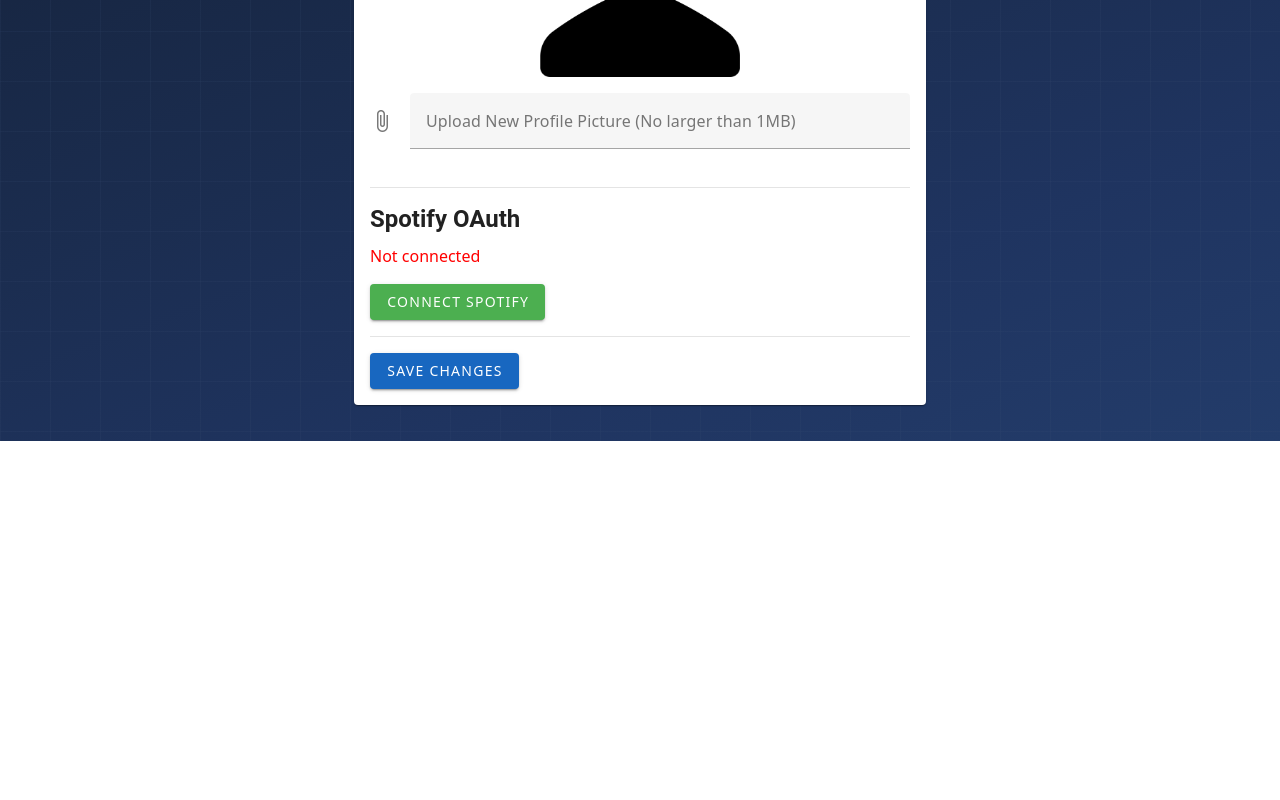
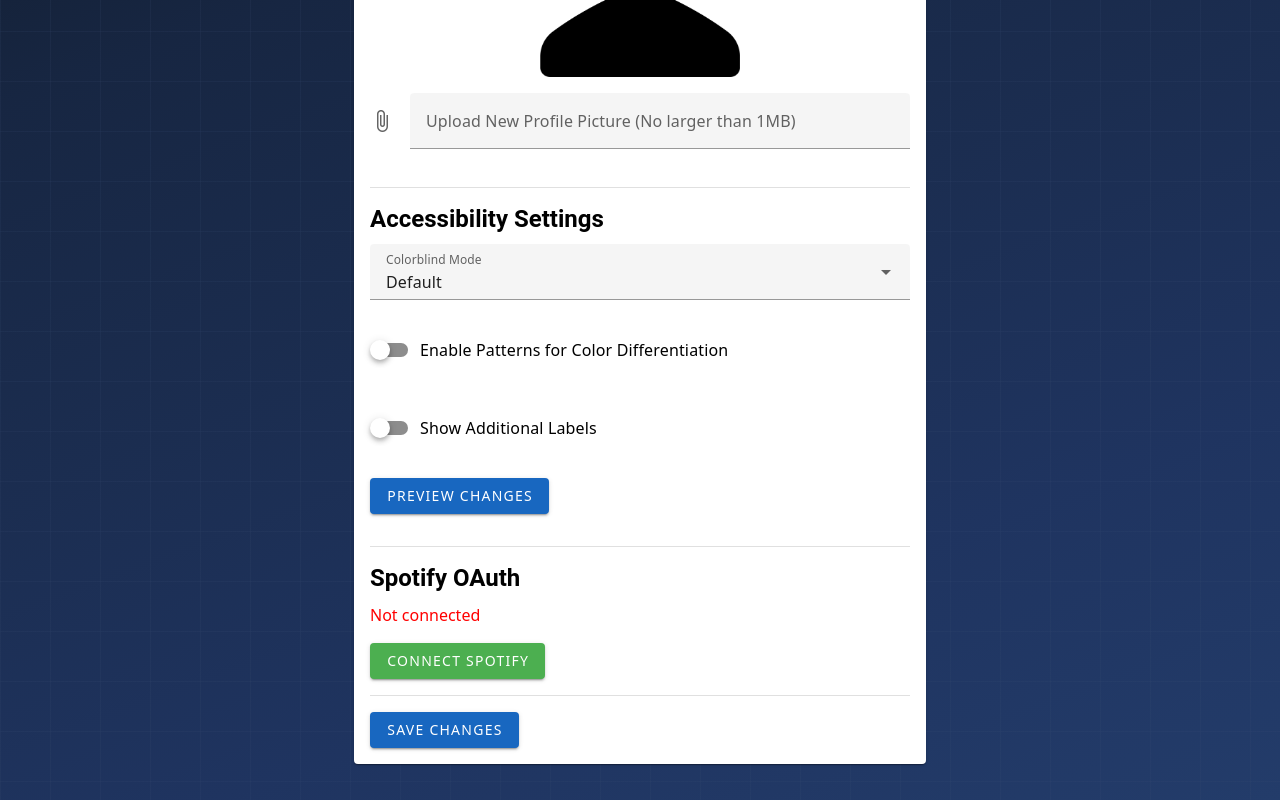
Before and after one commit to lblack00/interactive-music-db, a Vue app in the folder client/: page /user-settings in a window 1280 px wide. Shown: the part 669-1469 px from the top of the page. Before the commit the page ends 1110 px from the top, so only its background shows below. Built offline with nearby package versions, Linux system fonts and the light colour scheme; no server answers.

Commit message:
Accessibility Settings Working

```diff
--- a/client/src/App.vue
+++ b/client/src/App.vue
@@ -1,8 +1,66 @@
 <!-- This file was generated by npm create vue -->
 <template>
-  <RouterView />
+	<div id="app" :class="accessibilityClasses">
+		<RouterView />
+	</div>
 </template>
 
 <script setup>
-import { RouterView } from 'vue-router'
+	import { RouterView } from "vue-router";
+	import { ref, computed, onMounted, watch } from "vue";
+
+	const colorblindMode = ref(
+		localStorage.getItem("colorblindMode") || "Default"
+	);
+	const enablePatterns = ref(localStorage.getItem("enablePatterns") === "true");
+	const showLabels = ref(localStorage.getItem("showLabels") === "true");
+
+	const accessibilityClasses = computed(() => {
+		const classes = [];
+
+		// Add colorblind class
+		switch (colorblindMode.value) {
+			case "Default":
+				// No class needed for default mode
+				break;
+			case "Red-Blind (Protanopia)":
+				classes.push("protanopia");
+				break;
+			case "Green-Blind (Deuteranopia)":
+				classes.push("deuteranopia");
+				break;
+			case "Blue-Blind (Tritanopia)":
+				classes.push("tritanopia");
+				break;
+			case "Grayscale (achromatopsia)":
+				classes.push("achromatopsia");
+				break;
+			case "High Contrast":
+				classes.push("high-contrast");
+				break;
+		}
+
+		// Add additional classes
+		if (enablePatterns.value) classes.push("enable-patterns");
+		if (showLabels.value) classes.push("show-labels");
+
+		return classes;
+	});
+
+	// Watch for changes in localStorage
+	onMounted(() => {
+		window.addEventListener("storage", (e) => {
+			if (e.key === "colorblindMode") {
+				colorblindMode.value = e.newValue;
+			} else if (e.key === "enablePatterns") {
+				enablePatterns.value = e.newValue === "true";
+			} else if (e.key === "showLabels") {
+				showLabels.value = e.newValue === "true";
+			}
+		});
+	});
 </script>
+
+<style>
+	@import "./assets/accessibility.css";
+</style>
--- a/client/src/assets/accessibility.css
+++ b/client/src/assets/accessibility.css
@@ -1,42 +1,140 @@
+/* Base color variables */
+:root {
+	/* Default theme colors */
+	--primary-color: #1976d2;
+	--secondary-color: #424242;
+	--background-color: #ffffff;
+	--text-color: #000000;
+	--link-color: #2196f3;
+}
+
 /* Protanopia (Red-Blind) */
-body.protanopia {
-	filter: url("#protanopia-filter") !important;
+.protanopia {
+	--primary-color: #74a8d2;
+	--secondary-color: #6b6b6b;
+	--link-color: #74a8d2;
+	background-color: var(--background-color);
+	color: var(--text-color);
+}
+
+.protanopia .v-btn.v-btn--elevated {
+	background-color: var(--primary-color) !important;
+	color: white !important;
 }
 
 /* Deuteranopia (Green-Blind) */
-body.deuteranopia {
-	filter: url("#deuteranopia-filter") !important;
+.deuteranopia {
+	--primary-color: #7aa6d9;
+	--secondary-color: #6b6b6b;
+	--link-color: #7aa6d9;
+	background-color: var(--background-color);
+	color: var(--text-color);
+}
+
+.deuteranopia .v-btn.v-btn--elevated {
+	background-color: var(--primary-color) !important;
+	color: white !important;
 }
 
 /* Tritanopia (Blue-Blind) */
-body.tritanopia {
-	filter: url("#tritanopia-filter") !important;
+.tritanopia {
+	--primary-color: #d2741f;
+	--secondary-color: #6b6b6b;
+	--link-color: #d2741f;
+	background-color: var(--background-color);
+	color: var(--text-color);
 }
 
-/* Achromatopsia (Monochromacy) */
-body.achromatopsia {
+.tritanopia .v-btn.v-btn--elevated {
+	background-color: var(--primary-color) !important;
+	color: white !important;
+}
+
+/* Achromatopsia (Grayscale) */
+.achromatopsia {
+	--primary-color: #666666;
+	--secondary-color: #444444;
+	--link-color: #666666;
+	--background-color: #ffffff;
+	--text-color: #000000;
 	filter: grayscale(100%) !important;
 }
 
-/* High Contrast Mode */
-body.high-contrast {
-	filter: contrast(150%);
-	background-color: #000 !important;
-	color: #fff !important;
+/* High Contrast */
+.high-contrast {
+	--primary-color: #ffffff;
+	--secondary-color: #ffffff;
+	--background-color: #000000;
+	--text-color: #ffffff;
+	--link-color: #ffffff;
+	background-color: var(--background-color) !important;
+	color: var(--text-color) !important;
 }
 
-/* Additional high contrast styles for Vuetify components */
-body.high-contrast .v-card {
-	background-color: #222 !important;
-	color: #fff !important;
+.high-contrast .v-card {
+	background-color: #222222 !important;
+	border: 2px solid white !important;
 }
 
-body.high-contrast .v-btn:not(.v-btn--text):not(.v-btn--outlined) {
-	background-color: #fff !important;
-	color: #000 !important;
-	border: 2px solid #fff !important;
+.high-contrast .v-btn.v-btn--elevated {
+	background-color: white !important;
+	color: black !important;
+	border: 2px solid white !important;
 }
-/* For screen readers only - visually hidden but accessible to screen readers */
+
+/* Enable Patterns for Color Differentiation */
+.enable-patterns .v-btn.v-btn--elevated {
+	background-image: repeating-linear-gradient(
+		45deg,
+		transparent,
+		transparent 10px,
+		rgba(255, 255, 255, 0.1) 10px,
+		rgba(255, 255, 255, 0.1) 20px
+	);
+}
+
+.enable-patterns .v-card {
+	background-image: repeating-linear-gradient(
+		45deg,
+		transparent,
+		transparent 10px,
+		rgba(255, 255, 255, 0.05) 10px,
+		rgba(255, 255, 255, 0.05) 20px
+	);
+}
+
+/* Show Additional Labels */
+.show-labels .v-btn {
+	position: relative;
+}
+
+.show-labels .v-btn::after {
+	content: attr(aria-label);
+	position: absolute;
+	bottom: -20px;
+	left: 50%;
+	transform: translateX(-50%);
+	background: rgba(0, 0, 0, 0.8);
+	color: white;
+	padding: 2px 6px;
+	border-radius: 4px;
+	font-size: 12px;
+	white-space: nowrap;
+	z-index: 1000;
+}
+
+/* Apply color variables to Vuetify components */
+.v-btn.v-btn--elevated {
+	background-color: var(--primary-color);
+	color: white;
+}
+
+.v-card {
+	background-color: var(--background-color);
+	color: var(--text-color);
+}
+
+/* For screen readers only */
 .sr-only {
 	position: absolute;
 	width: 1px;
--- a/client/src/components/UserSettings.vue
+++ b/client/src/components/UserSettings.vue
@@ -1,5 +1,14 @@
 <template>
-	<div class="grid-container">
+	<div
+		class="grid-container"
+		:class="[
+			colorblindClass,
+			{
+				'enable-patterns': enablePatterns,
+				'show-labels': showLabels,
+			},
+		]"
+	>
 		<div class="content">
 			<header role="navigation">
 				<Navbar />
@@ -76,6 +85,50 @@
 
 								<v-divider class="my-4"></v-divider>
 
+								<h2 class="text-h5 font-weight-bold mb-2">
+									Accessibility Settings
+								</h2>
+
+								<!-- Colorblind Mode Selection -->
+								<v-select
+									v-model="colorblindMode"
+									:items="[
+										'Default',
+										'Red-Blind (Protanopia)',
+										'Green-Blind (Deuteranopia)',
+										'Blue-Blind (Tritanopia)',
+										'Grayscale (achromatopsia)',
+										'High Contrast',
+									]"
+									label="Colorblind Mode"
+									outlined
+									dense
+									@change="applyColorblindMode"
+								></v-select>
+
+								<!-- Additional Accessibility Options -->
+								<v-switch
+									v-model="enablePatterns"
+									label="Enable Patterns for Color Differentiation"
+									@change="applyAccessibilitySettings"
+								></v-switch>
+
+								<v-switch
+									v-model="showLabels"
+									label="Show Additional Labels"
+									@change="applyAccessibilitySettings"
+								></v-switch>
+
+								<v-btn
+									color="primary"
+									@click="previewAccessibilityChanges"
+									class="mb-4"
+								>
+									Preview Changes
+								</v-btn>
+
+								<v-divider class="my-4"></v-divider>
+
 								<h2 class="text-h5 font-weight-bold mb-2">Spotify OAuth</h2>
 								<p v-if="user.spotifyConnected" style="color: green">
 									Connected to Spotify
@@ -121,11 +174,29 @@
 				profileFileError: "",
 				clientId: import.meta.env.VITE_SPOTIFY_CLIENT_ID,
 				redirectUri: "http://localhost:5173/",
-				colorblindMode: "Default",
-				enablePatterns: false,
-				showLabels: false,
+				colorblindMode: localStorage.getItem("colorblindMode") || "Default",
+				enablePatterns: localStorage.getItem("enablePatterns") === "true",
+				showLabels: localStorage.getItem("showLabels") === "true",
 				accessToken: "",
 			};
+		},
+		computed: {
+			colorblindClass() {
+				switch (this.colorblindMode) {
+					case "Red-Blind (Protanopia)":
+						return "protanopia";
+					case "Green-Blind (Deuteranopia)":
+						return "deuteranopia";
+					case "Blue-Blind (Tritanopia)":
+						return "tritanopia";
+					case "Grayscale (achromatopsia)":
+						return "achromatopsia";
+					case "High Contrast":
+						return "high-contrast";
+					default:
+						return "";
+				}
+			},
 		},
 		methods: {
 			saveProfile() {
@@ -152,63 +223,11 @@
 				reader.readAsDataURL(file);
 			},
 
-			//For Colorblind settings
-			injectSVGFilters() {
-				// Skip if filters are already injected
-				if (document.getElementById("colorblind-filters")) {
-					return;
-				}
-
-				// Create SVG filters
-				const svgFilters = `
-					<svg xmlns="http://www.w3.org/2000/svg" style="display: none;" id="colorblind-filters">
-					<!-- Protanopia (Red-Blind) Filter -->
-					<filter id="protanopia-filter">
-						<feColorMatrix type="matrix"
-						values="0.567, 0.433, 0,     0, 0
-								0.558, 0.442, 0,     0, 0
-								0,     0.242, 0.758, 0, 0
-								0,     0,     0,     1, 0"/>
-					</filter>
-
-					<!-- Deuteranopia (Green-Blind) Filter -->
-					<filter id="deuteranopia-filter">
-						<feColorMatrix type="matrix"
-						values="0.625, 0.375, 0,   0, 0
-								0.7,   0.3,   0,   0, 0
-								0,     0.3,   0.7, 0, 0
-								0,     0,     0,   1, 0"/>
-					</filter>
-
-					<!-- Tritanopia (Blue-Blind) Filter -->
-					<filter id="tritanopia-filter">
-						<feColorMatrix type="matrix"
-						values="0.95, 0.05,  0,     0, 0
-								0,    0.433, 0.567, 0, 0
-								0,    0.475, 0.525, 0, 0
-								0,    0,     0,     1, 0"/>
-					</filter>
-
-					<!-- Achromatopsia (Grayscale) Filter -->
-					<filter id="achromatopsia-filter">
-					<feColorMatrix
-						type="matrix"
-						values="0.299, 0.587, 0.114, 0, 0
-								0.299, 0.587, 0.114, 0, 0
-								0.299, 0.587, 0.114, 0, 0
-								0,     0,     0,     1, 0"/>
-					</filter>
-					</svg>
-				`;
-
-				// Insert SVG filters into the document
-				const div = document.createElement("div");
-				div.innerHTML = svgFilters;
-				document.body.appendChild(div.firstChild);
-			},
 			applyColorblindMode() {
-				//remove any existing colorblind classes
-				document.body.classList.remove(
+				const appElement = document.getElementById("app");
+				if (appElement) {
+					// Remove existing classes
+					appElement.classList.remove(
 						"protanopia",
 						"deuteranopia",
 						"tritanopia",
@@ -216,56 +235,40 @@
 						"high-contrast"
 					);
 
-				//apply the correct class based on selection
-				switch (this.colorblindMode) {
-					case "Red-Blind (Protanopia)":
-						document.body.classList.add("protanopia");
-						break;
-					case "Green-Blind (Deuteranopia)":
-						document.body.classList.add("deuteranopia");
-						break;
-					case "Blue-Blind (Tritanopia)":
-						document.body.classList.add("tritanopia");
-						break;
-					case "Grayscale (achromatopsia)":
-						document.body.classList.add("achromatopsia");
-						break;
-					case "High Contrast":
-						document.body.classList.add("high-contrast");
-						break;
-					default:
-						break;
+					// Add new class based on selected mode
+					if (this.colorblindMode !== "Default") {
+						appElement.classList.add(this.colorblindClass);
 					}
-
+				}
 				// Save setting to localStorage for persistence
 				localStorage.setItem("colorblindMode", this.colorblindMode);
 			},
 
 			applyAccessibilitySettings() {
-				// For the enable patterns switch
+				const appElement = document.getElementById("app");
+				if (appElement) {
+					// Toggle pattern class
 					if (this.enablePatterns) {
-					document.body.classList.add("enable-patterns");
+						appElement.classList.add("enable-patterns");
 					} else {
-					document.body.classList.remove("enable-patterns");
+						appElement.classList.remove("enable-patterns");
 					}
 
-				// For the show labels switch
+					// Toggle labels class
 					if (this.showLabels) {
-					document.body.classList.add("show-labels");
+						appElement.classList.add("show-labels");
 					} else {
-					document.body.classList.remove("show-labels");
+						appElement.classList.remove("show-labels");
 					}
-
+				}
 				// Save settings to localStorage
 				localStorage.setItem("enablePatterns", this.enablePatterns);
 				localStorage.setItem("showLabels", this.showLabels);
 			},
 
 			previewAccessibilityChanges() {
-				// Apply both color and other accessibility settings
 				this.applyColorblindMode();
 				this.applyAccessibilitySettings();
-
 				// Show a notification that changes are applied
 				alert("Accessibility settings have been applied");
 			},
@@ -404,29 +407,29 @@
 				this.handleSpotifyCallback();
 			}
 			setInterval(this.refreshAccessToken, 50 * 60 * 1000);
-			this.injectSVGFilters();
 
-			// Load saved colorblind mode
-			const savedColorblindMode = localStorage.getItem("colorblindMode");
-			if (savedColorblindMode) {
-				this.colorblindMode = savedColorblindMode;
+			// Apply saved settings
 			this.applyColorblindMode();
-			}
-
-			// Load saved accessibility settings
-			const savedEnablePatterns =
-				localStorage.getItem("enablePatterns") === "true";
-			const savedShowLabels = localStorage.getItem("showLabels") === "true";
-
-			if (savedEnablePatterns || savedShowLabels) {
-				this.enablePatterns = savedEnablePatterns;
-				this.showLabels = savedShowLabels;
 			this.applyAccessibilitySettings();
+		},
+		beforeDestroy() {
+			// Clean up any applied filters
+			const appElement = document.getElementById("app");
+			if (appElement) {
+				appElement.classList.remove(
+					"protanopia",
+					"deuteranopia",
+					"tritanopia",
+					"achromatopsia",
+					"high-contrast",
+					"enable-patterns",
+					"show-labels"
+				);
 			}
 		},
 	};
 </script>
 <style scoped>
-	@import "../../src/assets/background.css";
+	@import "../assets/background.css";
 	@import "../assets/accessibility.css";
 </style>
```
Lines whose indentation alone changed are shown as unchanged.
